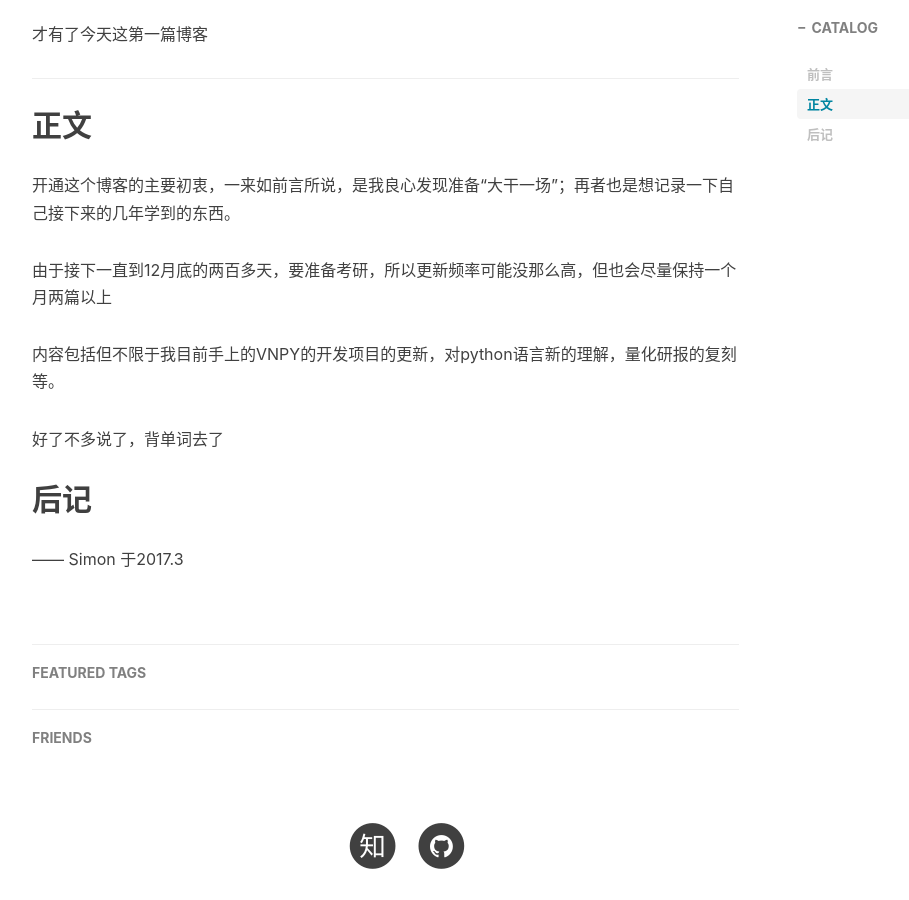
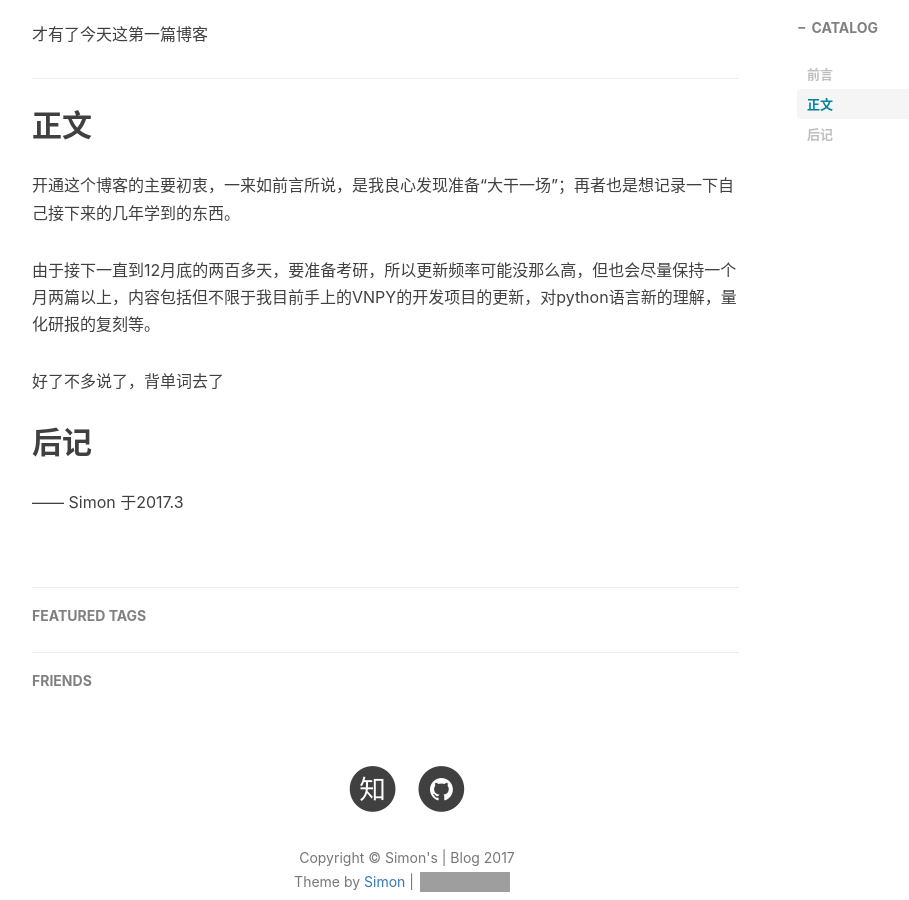
Before and after one commit to simonzgx/SimonZgx.github.io, a Jekyll site: the page built from _posts/2017-03-31-hello-GitHub.markdown, in a window 1280 px wide and 900 px high, scrolled down 906 px. Shown: the whole window, without its empty margins (233-1142 px from the left). Built offline with Jekyll 4.4.1, drawn with Linux system fonts in a browser that asks for light colours; nearby versions of some CDN libraries; comment, search, counter and statistics services are not loaded; grey boxes are pictures that could not be loaded.

```diff
--- a/_posts/2017-03-31-hello-GitHub.markdown
+++ b/_posts/2017-03-31-hello-GitHub.markdown
@@ -33,9 +33,7 @@ Simon今年大三，作为一个程序员，竟然到大三才学会用Git，主
 
 开通这个博客的主要初衷，一来如前言所说，是我良心发现准备“大干一场”；再者也是想记录一下自己接下来的几年学到的东西。
 
-由于接下一直到12月底的两百多天，要准备考研，所以更新频率可能没那么高，但也会尽量保持一个月两篇以上
-
-内容包括但不限于我目前手上的VNPY的开发项目的更新，对python语言新的理解，量化研报的复刻等。
+由于接下一直到12月底的两百多天，要准备考研，所以更新频率可能没那么高，但也会尽量保持一个月两篇以上，内容包括但不限于我目前手上的VNPY的开发项目的更新，对python语言新的理解，量化研报的复刻等。
 
 好了不多说了，背单词去了
 
```
